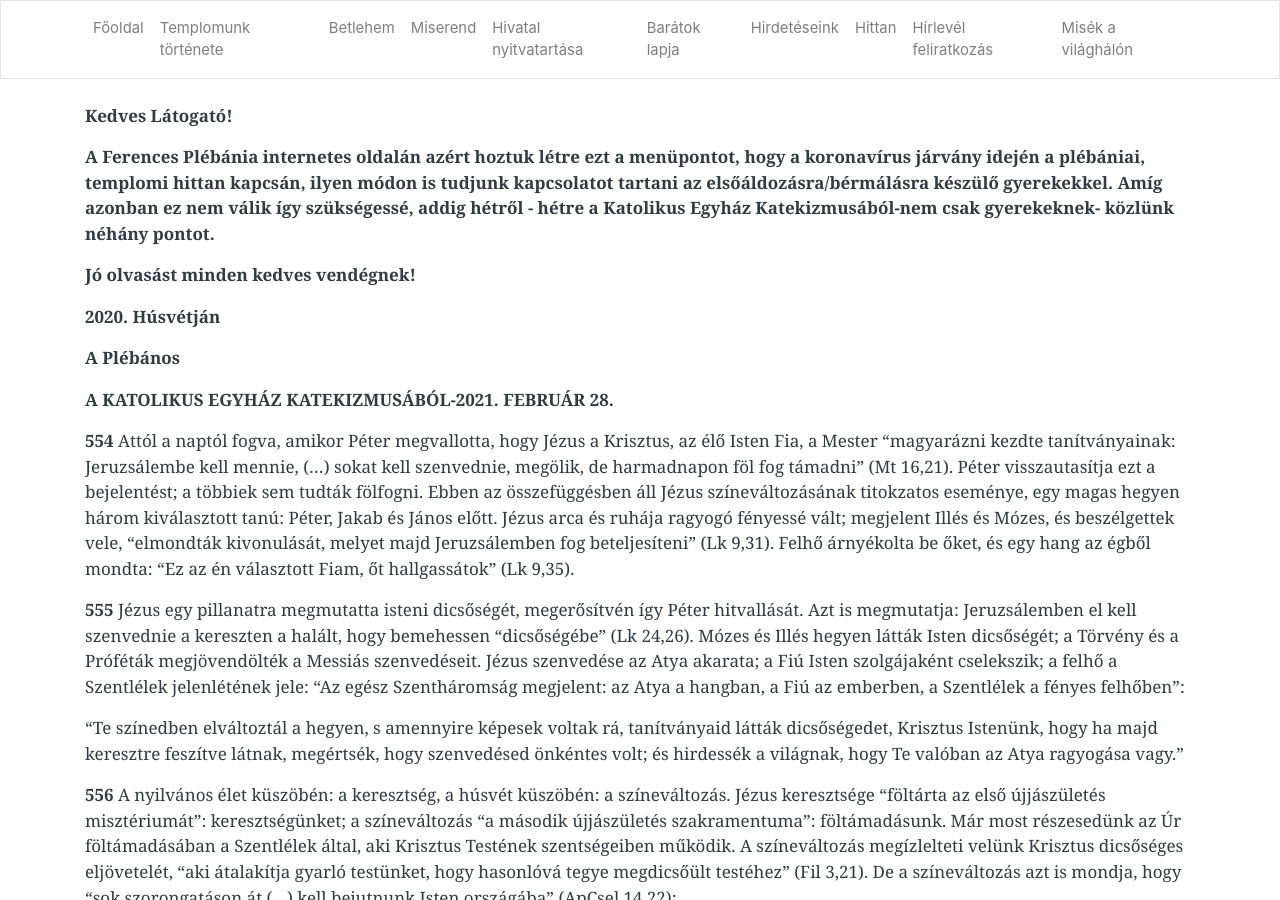
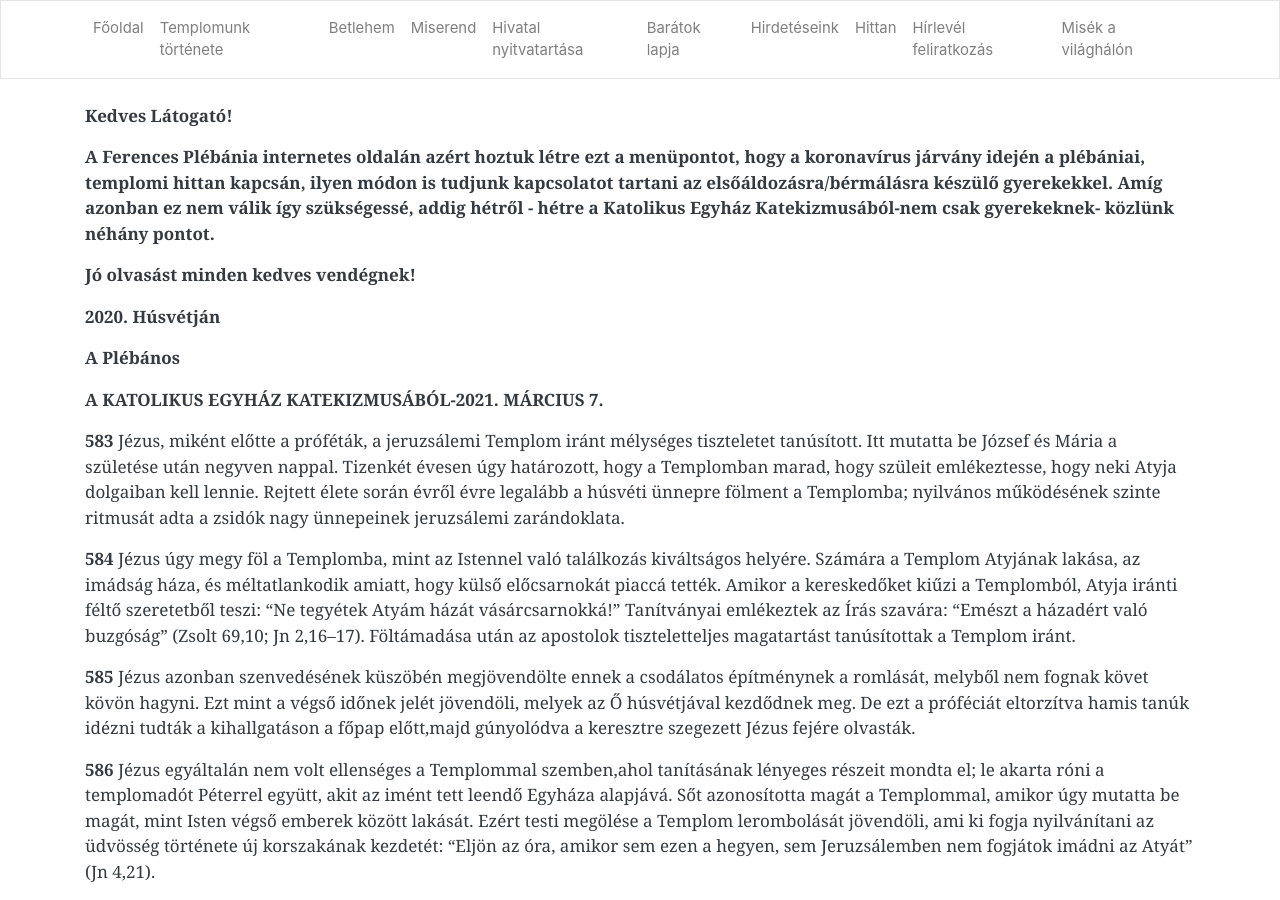
Before and after one commit to pecsi-ferences/pecsi-ferences.github.io, a Jekyll site: the page built from hittan.md, in a window 1280 px wide and 900 px high. Built offline with Jekyll 4.4.1, drawn with Linux system fonts in a browser that asks for light colours; nearby versions of some CDN libraries.

Commit message:
Update from Forestry.io Zoltán Dohány updated hittan.md

```diff
--- a/hittan.md
+++ b/hittan.md
@@ -12,6 +12,16 @@ title: Hittan
 **2020. Húsvétján**
 
 **A Plébános**
+
+**A KATOLIKUS EGYHÁZ KATEKIZMUSÁBÓL-2021. MÁRCIUS 7.**
+
+**583** Jézus, miként előtte a próféták, a jeruzsálemi Templom iránt mélységes tiszteletet tanúsított. Itt mutatta be József és Mária a születése után negyven nappal. Tizenkét évesen úgy határozott, hogy a Templomban marad, hogy szüleit emlékeztesse, hogy neki Atyja dolgaiban kell lennie. Rejtett élete során évről évre legalább a húsvéti ünnepre fölment a Templomba; nyilvános működésének szinte ritmusát adta a zsidók nagy ünnepeinek jeruzsálemi zarándoklata.
+
+**584** Jézus úgy megy föl a Templomba, mint az Istennel való találkozás kiváltságos helyére. Számára a Templom Atyjának lakása, az imádság háza, és méltatlankodik amiatt, hogy külső előcsarnokát piaccá tették. Amikor a kereskedőket kiűzi a Templomból, Atyja iránti féltő szeretetből teszi: "Ne tegyétek Atyám házát vásárcsarnokká!" Tanítványai emlékeztek az Írás szavára: "Emészt a házadért való buzgóság" (Zsolt 69,10; Jn 2,16--17). Föltámadása után az apostolok tiszteletteljes magatartást tanúsítottak a Templom iránt.
+
+**585** Jézus azonban szenvedésének küszöbén megjövendölte ennek a csodálatos építménynek a romlását, melyből nem fognak követ kövön hagyni. Ezt mint a végső időnek jelét jövendöli, melyek az Ő húsvétjával kezdődnek meg. De ezt a próféciát eltorzítva hamis tanúk idézni tudták a kihallgatáson a főpap előtt,majd gúnyolódva a keresztre szegezett Jézus fejére olvasták.
+
+**586** Jézus egyáltalán nem volt ellenséges a Templommal szemben,ahol tanításának lényeges részeit mondta el; le akarta róni a templomadót Péterrel együtt, akit az imént tett leendő Egyháza alapjává. Sőt azonosította magát a Templommal, amikor úgy mutatta be magát, mint Isten végső emberek között lakását. Ezért testi megölése a Templom lerombolását jövendöli, ami ki fogja nyilvánítani az üdvösség története új korszakának kezdetét: "Eljön az óra, amikor sem ezen a hegyen, sem Jeruzsálemben nem fogjátok imádni az Atyát" (Jn 4,21).
 
 **A KATOLIKUS EGYHÁZ KATEKIZMUSÁBÓL-2021. FEBRUÁR 28.**
 
```
